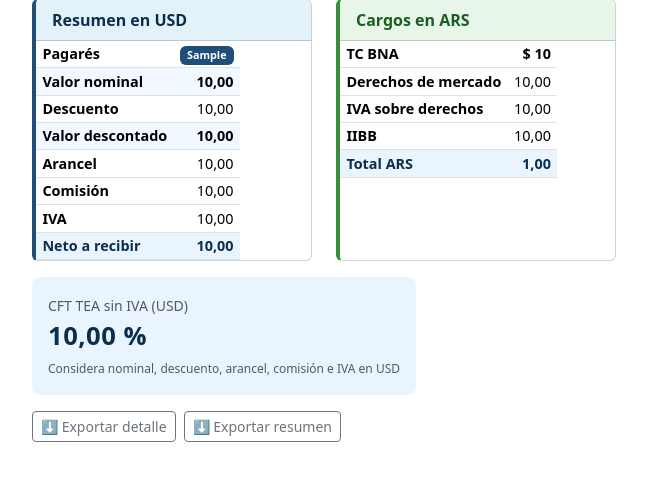
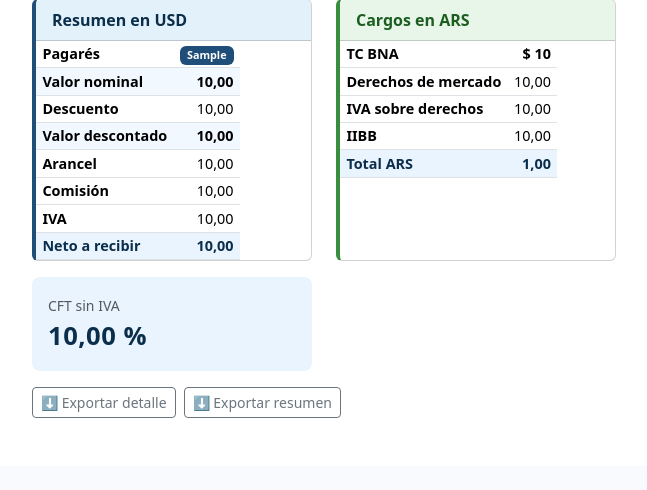
Before and after one commit to lfaner/PagareHD, a Flask app: template templates/index.html in a window 1280 px wide. Shown: the part 753-1243 px from the top of the page, without its empty margins (50-697 px from the left). After the commit the page ends 1171 px from the top, so only its background shows below. Run offline with Flask 3, Linux system fonts and the light colour scheme; the template is opened without the code that fills it: most values are stand-ins (such as "Sample title", 1, 10 or a date in 2020).

Commit message:
style: simplificar etiqueta CFT a "CFT sin IVA"
Co-Authored-By: Claude Sonnet 4.6 <noreply@anthropic.com>

```diff
--- a/templates/index.html
+++ b/templates/index.html
@@ -317,13 +317,10 @@
 
     <!-- CFT -->
     <div class="mt-3 p-3 rounded-3" style="background:#eaf4ff; display:inline-block; min-width:280px;">
-        <span class="text-muted small">CFT TEA sin IVA (USD)</span>
+        <span class="text-muted small">CFT sin IVA</span>
         <div class="fw-bold" style="font-size:1.6rem; color:#0b2e4a; letter-spacing:0.5px;">
             {{ "%.2f"|format(resultado.cft_tea)|replace(".", ",") }} %
         </div>
-        <span class="text-muted" style="font-size:.75rem;">
-            Considera nominal, descuento, arancel, comisión e IVA en USD
-        </span>
     </div>
 
     </div>{# /seccion-resumen #}
```
